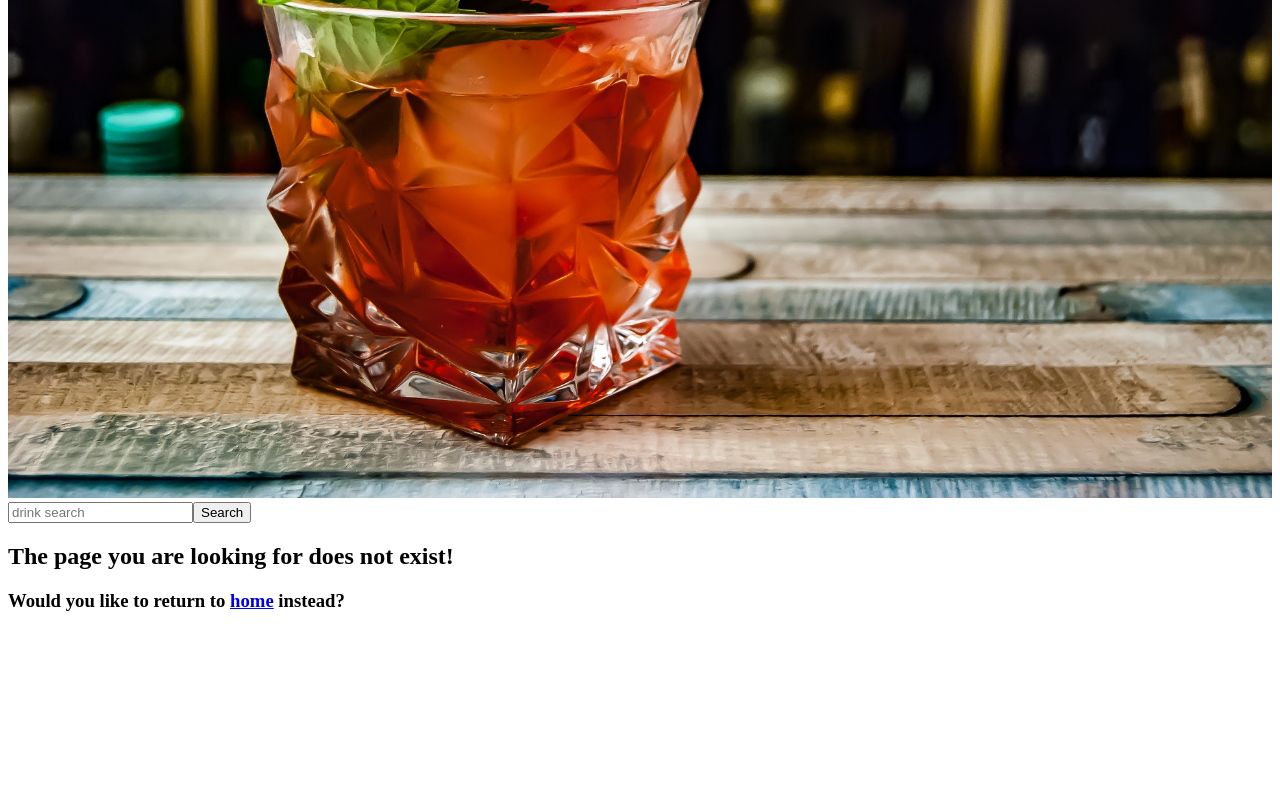
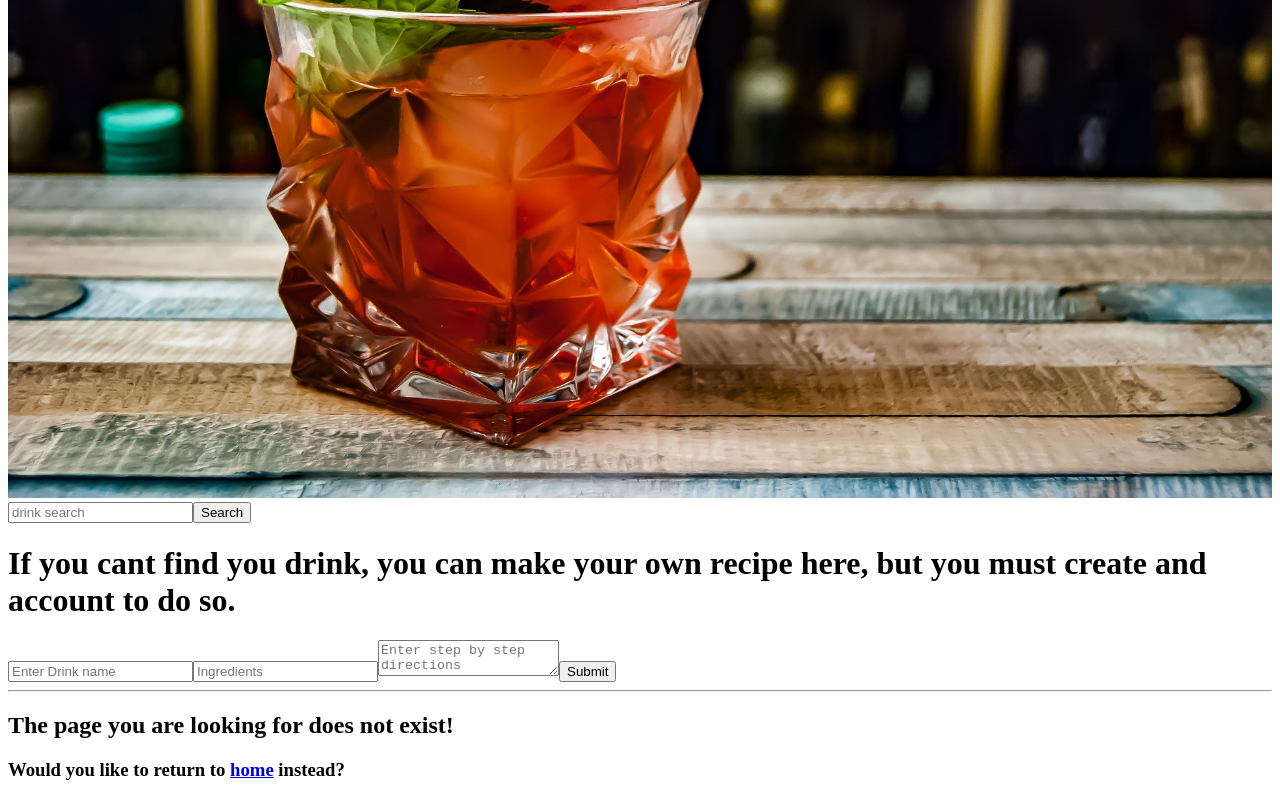
Before and after one commit to Mangutov89/cap-stone-drink-project, a React app: page /#/ in a window 1280 px wide. Shown: the part 436-1236 px from the top of the page. Before the commit the page ends 1067 px from the top, so only its background shows below. Built offline with nearby package versions, Linux system fonts and the light colour scheme; what webfontloader would draw is missing.

Commit message:
add a list of drinks that the user created

```diff
--- a/src/components/App.jsx
+++ b/src/components/App.jsx
@@ -6,6 +6,7 @@ import DrinkSearchPage from './DrinkSearchPage';
 import SavedDrinksFromAPI from './SavedDrinksFromAPI';
 import About from './About';
 import DrinkList from './DrinkList';
+import NewDrinkList from './NewDrinkList';
 import CreateNewDrinkForm from './CreateNewDrinkForm';
 import Error404 from './Error404';
 
@@ -15,7 +16,11 @@ class App extends React.Component {
   constructor(props) {
    super(props);
    this.state = {
-     masterDrinkList: {},
+     masterDrinkList: [
+       {
+         name: 'mart'
+       }
+     ]
    };
    this.handleAddingNewDrinkToList = this.handleAddingNewDrinkToList.bind(this);
   }
@@ -34,14 +39,17 @@ class App extends React.Component {
         <Navbar/>
         <AlcoholPicture/>
         <DrinkSearchPage/>
+        <CreateNewDrinkForm/>
+        <NewDrinkList newMasterDrinkList={this.state.masterDrinkList}/>
 
-
+        {console.log(this.state.masterDrinkList)}
         <Switch>
           <Route exact path='/about' component= {About} />
           <Route path='/create' component= {CreateNewDrinkForm} />
           <Route path='/saved' component= {SavedDrinksFromAPI} />
           <Route path='/drinklist' component= {DrinkList} />
-          <Route path='/newdrink' render={()=><CreateNewDrinkForm onNewDrinkCreation={this.handleAddingNewDrinkToList} />} />
+          <Route path='/newdrinkform' render={()=><CreateNewDrinkForm onNewDrinkCreation={this.handleAddingNewDrinkToList} />} />
+          <Route path= '/newdrink' render={()=><NewDrinkList newMasterDrinkList={this.state.masterDrinkList} />} />
           <Route component={Error404} />
         </Switch>
       </div>
--- a/src/components/CreateNewDrinkForm.jsx
+++ b/src/components/CreateNewDrinkForm.jsx
@@ -9,7 +9,7 @@ function CreateNewDrinkForm(props){
 
   function handleCreateNewDrinkFormSubmission(event) {
     event.preventDefault();
-    props.onCreateNewDrinkCreation({name: _name.value, ingredients: _ingredients.value, directions: _directions.value});
+    props.onCreateNewDrinkCreation({newName: _name.value, ingredients: _ingredients.value, directions: _directions.value});
     _name.value = '';
     _ingredients.value = '';
     _directions.value = '';
--- /dev/null
+++ b/src/components/NewDrink.jsx
@@ -0,0 +1,25 @@
+import React from 'react';
+import PropTypes from "prop-types";
+
+
+function NewDrink(props){
+  return (
+
+    <div>
+      <div>
+        <h3>{props.newName}</h3>
+        <h3>{props.ingredients}</h3>
+        <h3>{props.directions}</h3>
+
+      </div>
+    </div>
+  )
+}
+
+NewDrink.propTypes = {
+  newName: PropTypes.string,
+  ingredients: PropTypes.string,
+  directions: PropTypes.string
+};
+
+export default NewDrink;
--- /dev/null
+++ b/src/components/NewDrinkList.jsx
@@ -0,0 +1,19 @@
+import React from 'react';
+import NewDrink from './NewDrink';
+import PropTypes from 'prop-types';
+
+function NewDrinkList(props){
+  return (
+    <div>
+      <hr/>
+      {console.log(props.newMasterDrinkList)}
+
+    </div>
+  )
+}
+
+NewDrinkList.propTypes = {
+  newMasterDrinkList: PropTypes.array
+};
+
+export default NewDrinkList;
```
